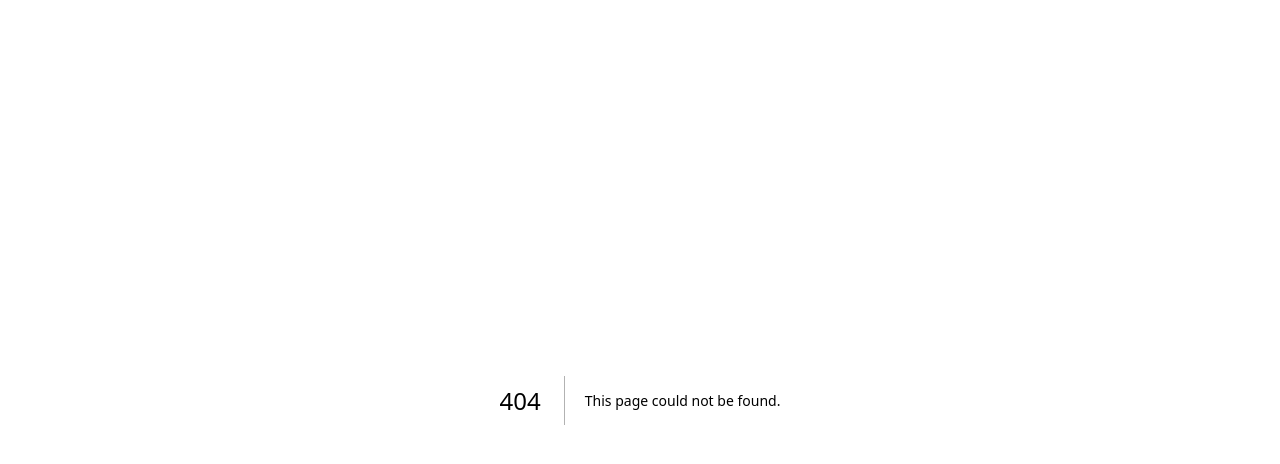
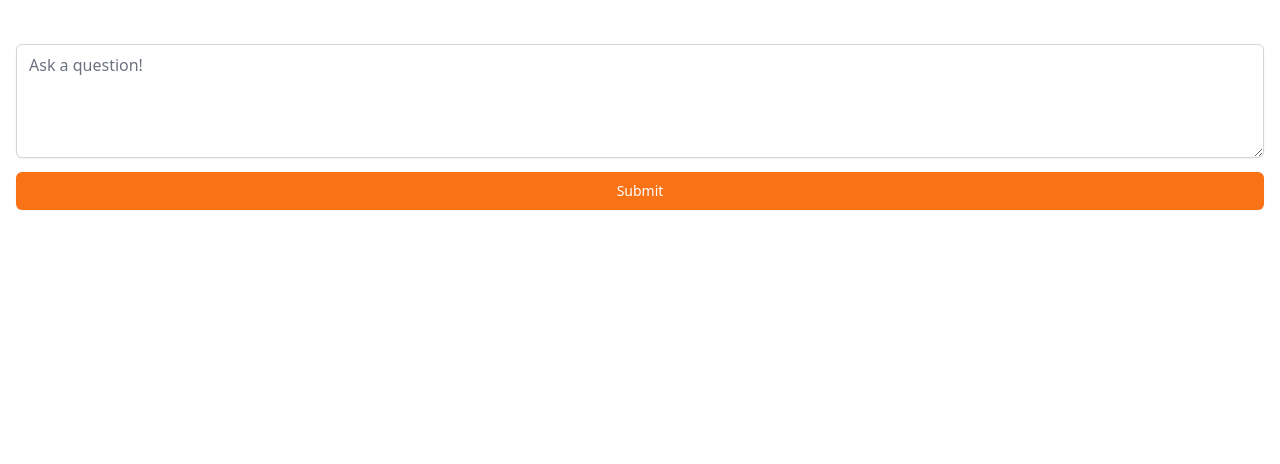
Before and after one commit to sarangdaddy/nest-js-playground, a Next.js app: page /community/write in a window 1280 px wide. Before the commit this address had no page. Shown: the top 464 px of the page. Built offline with nearby package versions, Linux system fonts and the light colour scheme.

Commit message:
Style : Styled Write page

```diff
--- /dev/null
+++ b/src/pages/community/write.tsx
@@ -0,0 +1,18 @@
+import type { NextPage } from 'next';
+
+const Write: NextPage = () => {
+  return (
+    <form className="px-4 py-10">
+      <textarea
+        className="mt-1 w-full rounded-md border-gray-300 shadow-sm focus:border-orange-500 focus:ring-orange-500 "
+        rows={4}
+        placeholder="Ask a question!"
+      />
+      <button className="mt-2 w-full rounded-md border border-transparent bg-orange-500 px-4 py-2 text-sm font-medium text-white shadow-sm hover:bg-orange-600 focus:outline-none focus:ring-2 focus:ring-orange-500 focus:ring-offset-2 ">
+        Submit
+      </button>
+    </form>
+  );
+};
+
+export default Write;
```
Also changed, not shown: src/pages/community/[id].tsx (added).
